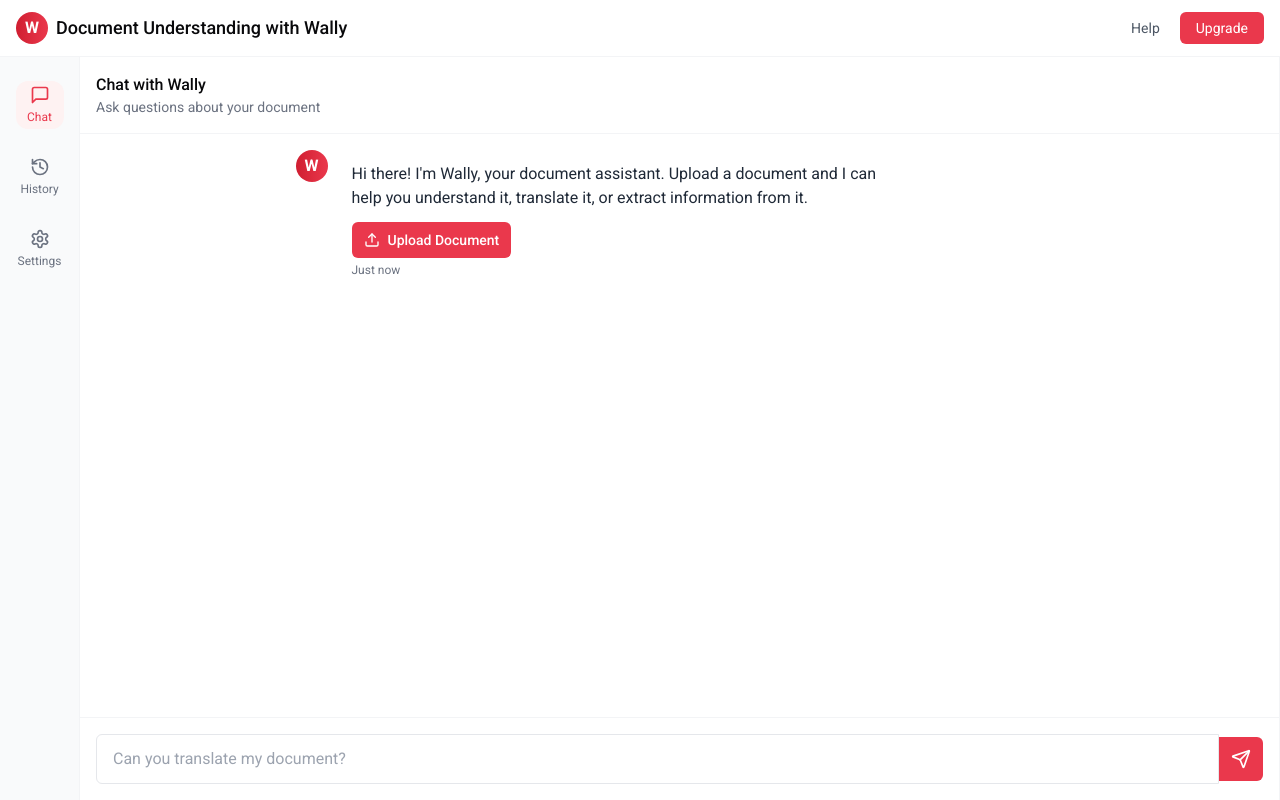
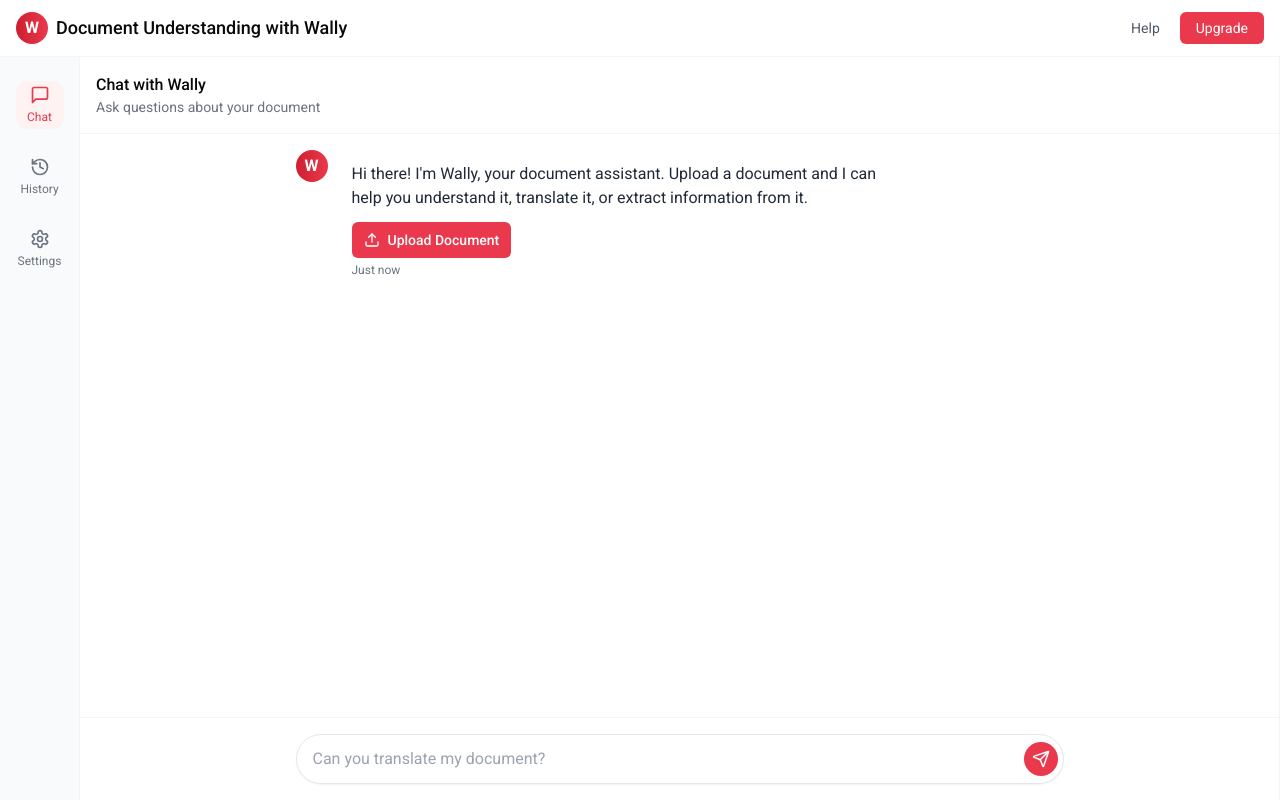
Before and after one commit to DavidBatoDev/wally-chat-bot, a Next.js app: page / in a window 1280 px wide. Built offline with nearby package versions, Linux system fonts and the light colour scheme.

Commit message:
feat: improve ChatInput styling and layout for better user experience

```diff
--- a/src/components/chat/ChatInput.tsx
+++ b/src/components/chat/ChatInput.tsx
@@ -1,4 +1,3 @@
-
 import React, { useState } from 'react';
 import { Send } from 'lucide-react';
 
@@ -19,22 +18,26 @@ const ChatInput: React.FC<ChatInputProps> = ({ onSendMessage }) => {
 
   return (
     <div className="border-t border-gray-100 p-4 bg-white">
+      <div className="max-w-3xl mx-auto">
         <form onSubmit={handleSubmit} className="flex items-center">
+          <div className="relative w-full">
             <input
               type="text"
               value={message}
               onChange={(e) => setMessage(e.target.value)}
-          className="flex-1 border border-gray-200 rounded-l-md py-3 px-4 outline-none focus:ring-2 focus:ring-wally-200 transition-all"
+              className="w-full border border-gray-200 rounded-full py-3 px-4 pr-12 outline-none focus:ring-2 focus:ring-wally-200 transition-all shadow-sm"
               placeholder="Can you translate my document?"
             />
             <button
               type="submit"
-          className="bg-wally text-white p-3 rounded-r-md hover:bg-wally-dark transition-colors"
+              className="absolute right-1.5 top-1/2 transform -translate-y-1/2 bg-wally text-white p-2 rounded-full hover:bg-wally-dark transition-colors"
               disabled={!message.trim()}
             >
-          <Send size={20} />
+              <Send size={18} />
             </button>
+          </div>
         </form>
+      </div>
     </div>
   );
 };
--- a/src/components/chat/ChatMessage.tsx
+++ b/src/components/chat/ChatMessage.tsx
@@ -46,7 +46,7 @@ const ChatMessage: React.FC<ChatMessageProps> = ({ message, isUser, timestamp, a
 
   return (
     <div className={`flex mb-6 ${isUser ? 'justify-end' : 'justify-start'}`}>
-      <div className={`flex items-start max-w-[80%] ${isUser ? 'flex-row' : 'flex-row'}`}>
+      <div className={`flex items-start max-w-[80%] ${isUser ? 'flex-row' : 'flex-row max-w-[100%] '}`}>
         {!isUser && (
           <div className="w-8 h-8 rounded-full wally-gradient flex items-center justify-center text-white font-bold mr-2 flex-shrink-0">
             W
```
Lines whose indentation alone changed are shown as unchanged.
